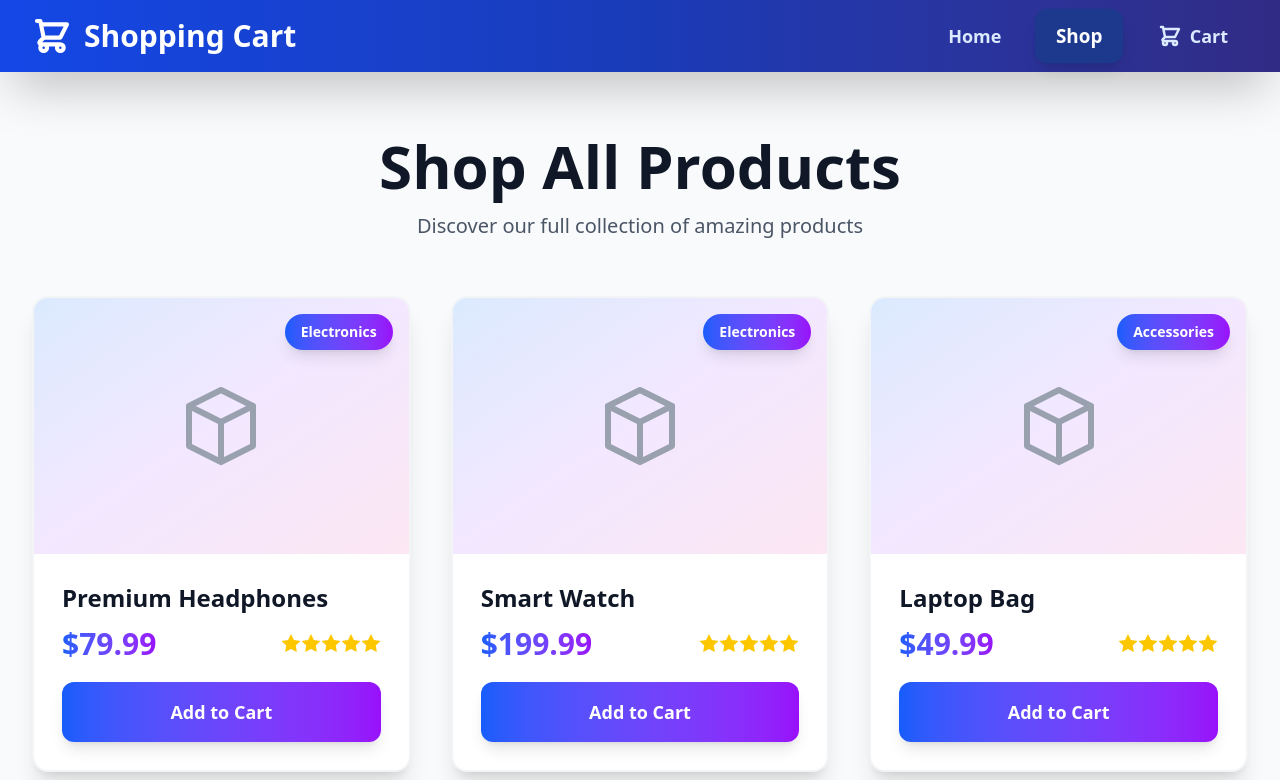
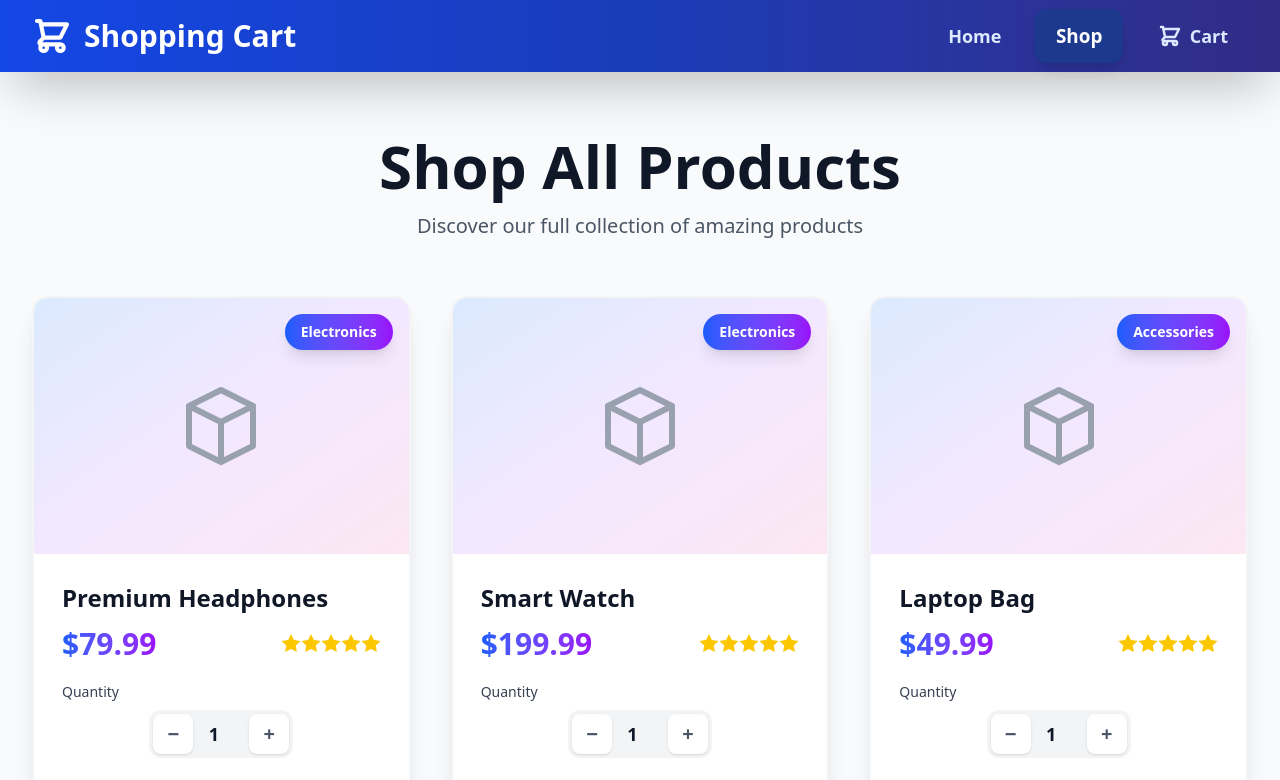
Before and after one commit to Andrew-McCrow/shopping-cart, a React (Vite) app: page /shop in a window 1280 px wide. Shown: the top 780 px of the page. Built offline with nearby package versions, Linux system fonts and the light colour scheme.

Commit message:
added functionality to add multiple of each item to shopping cart

```diff
--- a/src/pages/Shop.jsx
+++ b/src/pages/Shop.jsx
@@ -1,4 +1,33 @@
+import { useState } from "react";
+
 function Shop() {
+  const [quantities, setQuantities] = useState({});
+
+  // Helper functions for quantity management. Starts at 1 if not set, and ensures values stay between 1 and 99.
+  const getQuantity = (productId) => quantities[productId] || 1;
+  // Centralized function to update quantity (quantity is bounded between 1 and 99)
+  const updateQuantity = (productId, newQuantity) => {
+    if (newQuantity < 1) newQuantity = 1;
+    if (newQuantity > 99) newQuantity = 99;
+    setQuantities((prev) => ({
+      ...prev,
+      [productId]: newQuantity,
+    }));
+  };
+  // Increment function that increases quantity by 1
+  const incrementQuantity = (productId) => {
+    updateQuantity(productId, getQuantity(productId) + 1);
+  };
+  // Decrement function that decreases quantity by 1
+  const decrementQuantity = (productId) => {
+    updateQuantity(productId, getQuantity(productId) - 1);
+  };
+  // Handler for direct input changes in the quantity field
+  const handleQuantityInput = (productId, value) => {
+    const numValue = parseInt(value) || 1;
+    updateQuantity(productId, numValue);
+  };
+
   const products = [
     {
       id: 1,
@@ -6,11 +35,36 @@ function Shop() {
       price: 79.99,
       category: "Electronics",
     },
-    { id: 2, name: "Smart Watch", price: 199.99, category: "Electronics" },
-    { id: 3, name: "Laptop Bag", price: 49.99, category: "Accessories" },
-    { id: 4, name: "Wireless Mouse", price: 29.99, category: "Electronics" },
-    { id: 5, name: "USB-C Hub", price: 39.99, category: "Accessories" },
-    { id: 6, name: "Phone Case", price: 19.99, category: "Accessories" },
+    {
+      id: 2,
+      name: "Smart Watch",
+      price: 199.99,
+      category: "Electronics",
+    },
+    {
+      id: 3,
+      name: "Laptop Bag",
+      price: 49.99,
+      category: "Accessories",
+    },
+    {
+      id: 4,
+      name: "Wireless Mouse",
+      price: 29.99,
+      category: "Electronics",
+    },
+    {
+      id: 5,
+      name: "USB-C Hub",
+      price: 39.99,
+      category: "Accessories",
+    },
+    {
+      id: 6,
+      name: "Phone Case",
+      price: 19.99,
+      category: "Accessories",
+    },
   ];
 
   return (
@@ -69,8 +123,40 @@ function Shop() {
                     ))}
                   </div>
                 </div>
+
+                {/* Quantity Controls */}
+                <div className="mb-6">
+                  <label className="block text-sm font-medium text-gray-700 mb-2">
+                    Quantity
+                  </label>
+                  <div className="flex items-center justify-center gap-0 bg-gray-100 rounded-xl p-1 max-w-36 mx-auto">
+                    <button
+                      onClick={() => decrementQuantity(product.id)}
+                      className="w-10 h-10 flex items-center justify-center bg-white rounded-lg shadow-sm hover:bg-gray-50 transition-colors text-gray-600 hover:text-blue-600 font-bold text-xl"
+                    >
+                      −
+                    </button>
+                    <input
+                      type="number"
+                      min="1"
+                      max="99"
+                      value={getQuantity(product.id)}
+                      onChange={(e) =>
+                        handleQuantityInput(product.id, e.target.value)
+                      }
+                      className="w-14 h-10 text-center border-0 bg-transparent font-bold text-lg text-gray-900 focus:outline-none focus:ring-0"
+                    />
+                    <button
+                      onClick={() => incrementQuantity(product.id)}
+                      className="w-10 h-10 flex items-center justify-center bg-white rounded-lg shadow-sm hover:bg-gray-50 transition-colors text-gray-600 hover:text-blue-600 font-bold text-xl"
+                    >
+                      +
+                    </button>
+                  </div>
+                </div>
+
                 <button className="w-full bg-gradient-to-r from-blue-600 to-purple-600 text-white py-4 rounded-xl font-bold text-lg hover:from-blue-700 hover:to-purple-700 transform hover:scale-105 transition-all duration-300 shadow-lg hover:shadow-xl">
-                  Add to Cart
+                  Add {getQuantity(product.id)} to Cart
                 </button>
               </div>
             </div>
```
